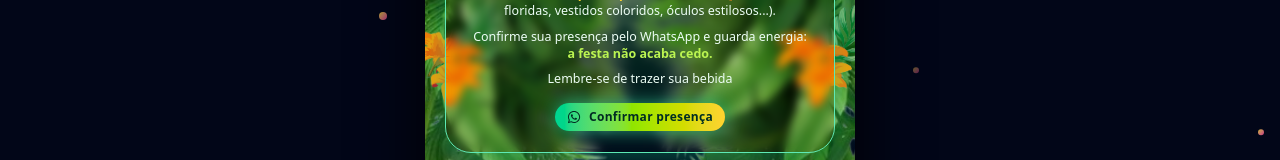
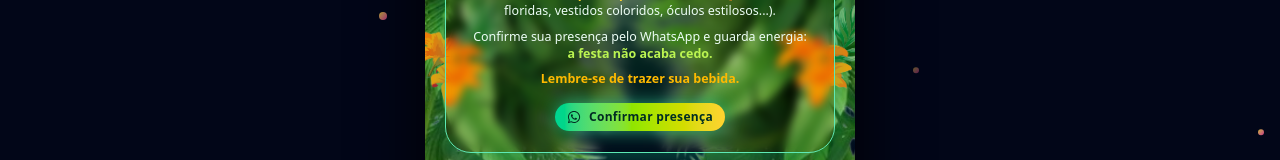
Before and after one commit to Sevs-dev/cumple, a React (Vite) app: page / in a window 1280 px wide. Shown: the part 472-632 px from the top of the page. Built offline with nearby package versions, Linux system fonts and the light colour scheme.

Commit message:
Destacar el recordatorio para traer bebida con un estilo de texto mejorado

```diff
--- a/src/App.jsx
+++ b/src/App.jsx
@@ -498,7 +498,11 @@ function App() {
                   </span>
                 </p>
 
-                <p>Lembre-se de trazer sua bebida</p>
+                <p>
+                  <span className="font-semibold text-amber-400">
+                    Lembre-se de trazer sua bebida.{" "}
+                  </span>
+                </p>
 
                 <div className="pt-2">
                   <a
```
